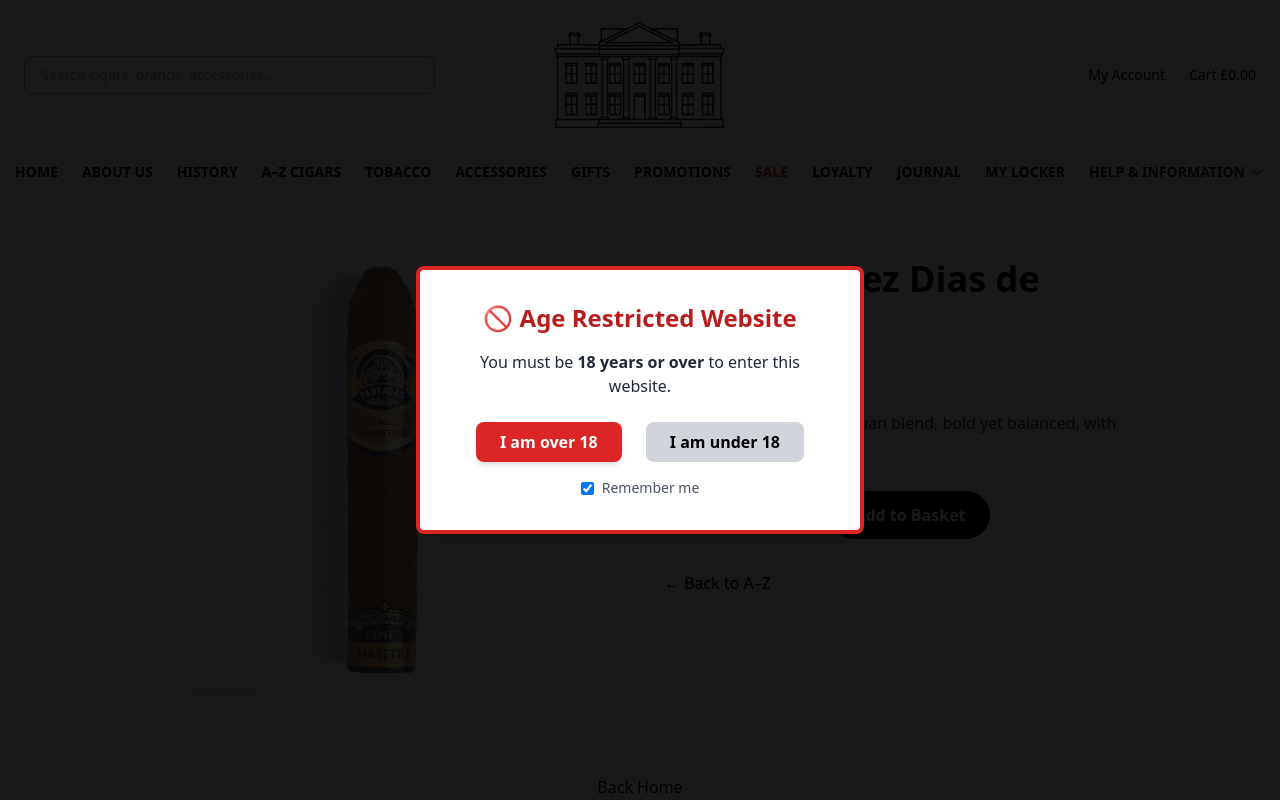
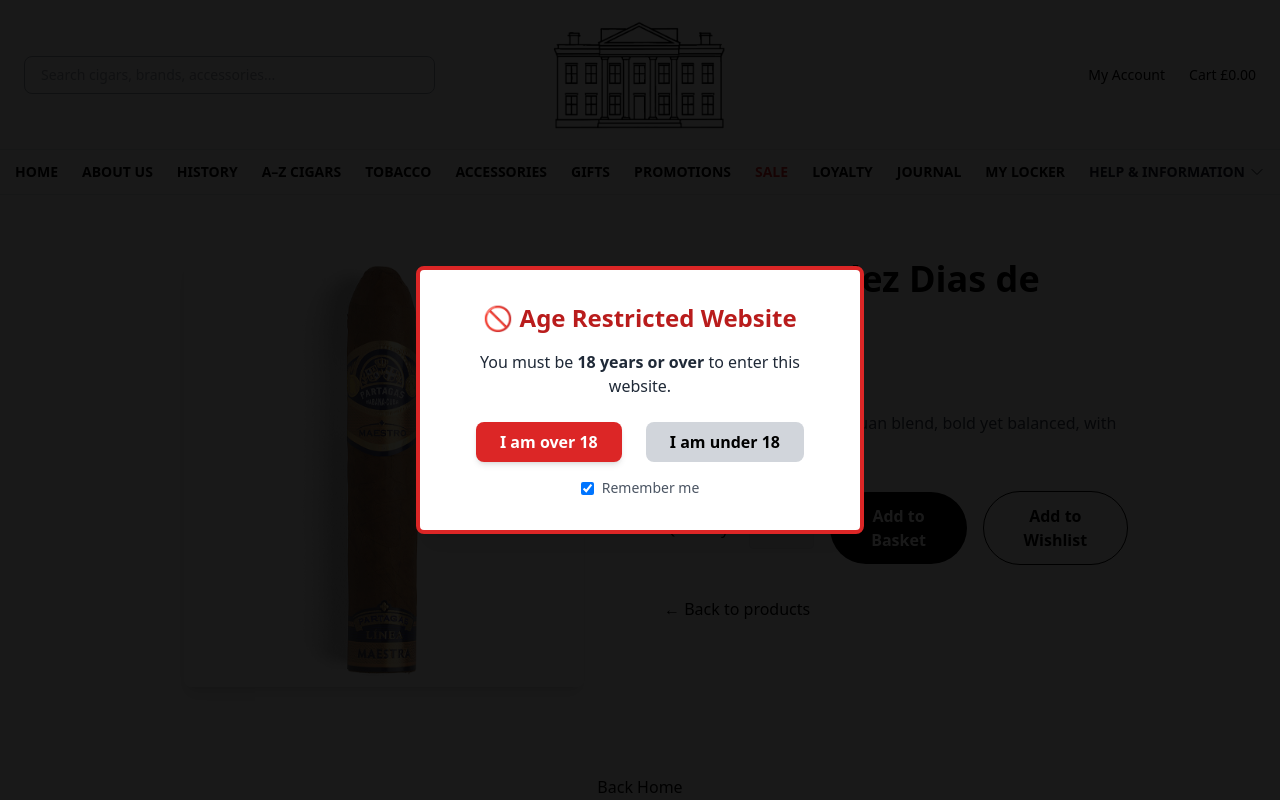
Before and after one commit to willkl2415/esite, a Next.js app: page /products/aj-fernandez-1 in a window 1280 px wide. Shown: the top 800 px of the page. Built offline with nearby package versions, Linux system fonts and the light colour scheme.

Commit message:
fix: enable live cart total in header and restore Add to Wishlist button

```diff
--- a/app/components/Header.tsx
+++ b/app/components/Header.tsx
@@ -5,6 +5,7 @@
 import { useState, useRef, useEffect } from "react";
 import GoogleTranslateMenu from "./GoogleTranslateMenu";
 import { products } from "@/app/data/products";
+import { useCart } from "@/app/context/CartContext";
 
 type Product = {
   id: string;
@@ -17,6 +18,11 @@
   const [query, setQuery] = useState("");
   const [results, setResults] = useState<Product[]>([]);
   const dropdownRef = useRef<HTMLDivElement | null>(null);
+
+  const { cart } = useCart();
+
+  // ✅ Calculate cart total
+  const total = cart.reduce((sum, item) => sum + item.price * item.quantity, 0);
 
   // Close account dropdown when clicking outside
   useEffect(() => {
@@ -88,7 +94,7 @@
 
         {/* Right section */}
         <div className="w-1/3 flex items-center justify-end gap-6 relative">
-          {/* Language Selector - ensure visible */}
+          {/* Language Selector */}
           <div className="min-w-[180px]">
             <GoogleTranslateMenu />
           </div>
@@ -147,9 +153,9 @@
             )}
           </div>
 
-          {/* Cart */}
+          {/* Cart with dynamic total */}
           <Link href="/cart" className="text-sm font-medium hover:underline">
-            Cart £0.00
+            Cart £{total.toFixed(2)}
           </Link>
         </div>
       </div>
--- a/app/products/[id]/page.tsx
+++ b/app/products/[id]/page.tsx
@@ -1,6 +1,6 @@
 "use client";
 
-import { useState } from "react";
+import { useState, useEffect } from "react";
 import { useParams } from "next/navigation";
 import Link from "next/link";
 import Image from "next/image";
@@ -12,45 +12,89 @@
   const product = products.find((p: any) => p.id === id);
   const { addToCart } = useCart();
   const [quantity, setQuantity] = useState(1);
+  const [wishlist, setWishlist] = useState<string[]>([]);
+
+  // ✅ Load wishlist from localStorage
+  useEffect(() => {
+    if (typeof window !== "undefined") {
+      const stored = localStorage.getItem("wishlist");
+      setWishlist(stored ? JSON.parse(stored) : []);
+    }
+  }, []);
+
+  const handleAddToWishlist = () => {
+    if (!product) return;
+    const updated = [...wishlist, product.id];
+    setWishlist(updated);
+    if (typeof window !== "undefined") {
+      localStorage.setItem("wishlist", JSON.stringify(updated));
+    }
+  };
 
   if (!product) {
     return (
       <div className="max-w-4xl mx-auto px-6 py-20 text-center">
         <h1 className="text-3xl font-bold mb-4">Product Not Found</h1>
-        <Link href="/category" className="secondary">← Back to A–Z</Link>
+        <Link href="/products" className="secondary">
+          ← Back to products
+        </Link>
       </div>
     );
   }
 
-  const handleAddToCart = () => {
-    addToCart({
-      id: product.id,
-      name: product.name,
-      price: Number(product.price),
-      image: product.image,
-      quantity,
-    });
-  };
-
   return (
     <div className="max-w-5xl mx-auto px-6 py-16 grid grid-cols-1 md:grid-cols-2 gap-12">
+      {/* Product Image */}
       <div className="flex justify-center items-start">
-        <Image src={product.image} alt={product.name} width={400} height={600} className="rounded-lg shadow-lg object-contain" />
+        <Image
+          src={product.image}
+          alt={product.name}
+          width={400}
+          height={600}
+          className="rounded-lg shadow-lg object-contain"
+        />
       </div>
+
+      {/* Product Info */}
       <div className="flex flex-col justify-start">
         <h1 className="text-4xl font-bold mb-4">{product.name}</h1>
         <p className="text-2xl font-semibold mb-6">£{Number(product.price).toFixed(2)}</p>
         <p className="text-gray-700 mb-8">{product.description}</p>
 
+        {/* Quantity + Actions */}
         <div className="flex items-center gap-4 mb-8">
           <label htmlFor="quantity" className="font-medium">Quantity:</label>
-          <select id="quantity" value={quantity} onChange={(e) => setQuantity(Number(e.target.value))} className="border rounded px-3 py-2">
-            {[...Array(10).keys()].map((n) => (<option key={n+1} value={n+1}>{n+1}</option>))}
+          <select
+            id="quantity"
+            value={quantity}
+            onChange={(e) => setQuantity(Number(e.target.value))}
+            className="border rounded px-3 py-2"
+          >
+            {[...Array(10).keys()].map((n) => (
+              <option key={n + 1} value={n + 1}>{n + 1}</option>
+            ))}
           </select>
-          <button onClick={handleAddToCart} className="primary">Add to Basket</button>
+          <button
+            onClick={() =>
+              addToCart({
+                id: product.id,
+                name: product.name,
+                price: Number(product.price),
+                image: product.image,
+                quantity,
+              })
+            }
+            className="primary"
+          >
+            Add to Basket
+          </button>
+          <button onClick={handleAddToWishlist} className="secondary">
+            Add to Wishlist
+          </button>
         </div>
 
-        <Link href="/category" className="secondary">← Back to A–Z</Link>
+        {/* Back Link */}
+        <Link href="/products" className="secondary">← Back to products</Link>
       </div>
     </div>
   );
```
